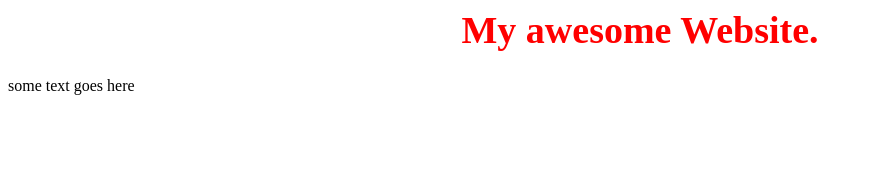
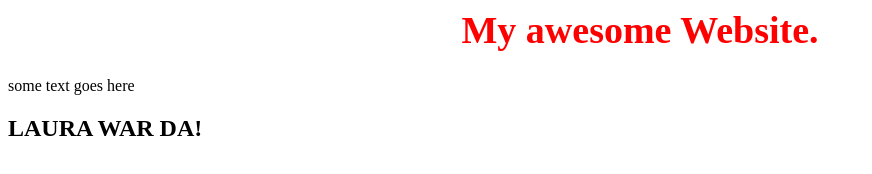
Before and after one commit to ChrissyRaffeiner/GitDemo, a plain HTML site: page index.html in a window 1280 px wide. Shown: the whole page, without its empty margins (0-872 px from the left). Drawn offline with Linux system fonts and the light colour scheme.

Commit message:
Update index.html

```diff
--- a/index.html
+++ b/index.html
@@ -5,5 +5,6 @@
     <body>
         <h1>My awesome Website.</h1>
         <div>some text goes here</div>
+        <h2>LAURA WAR DA!</h2>
     </body>
 </html>
```
